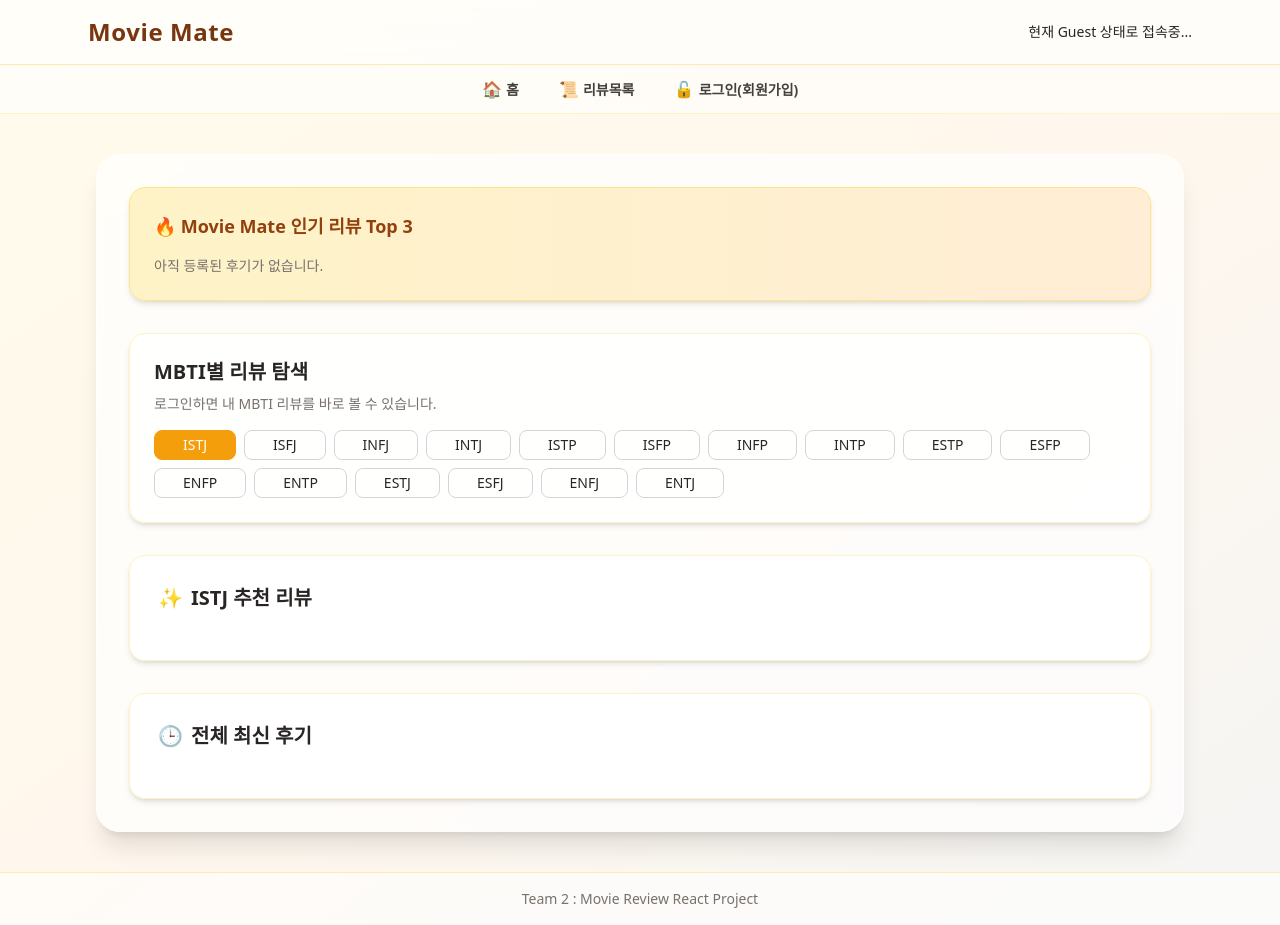
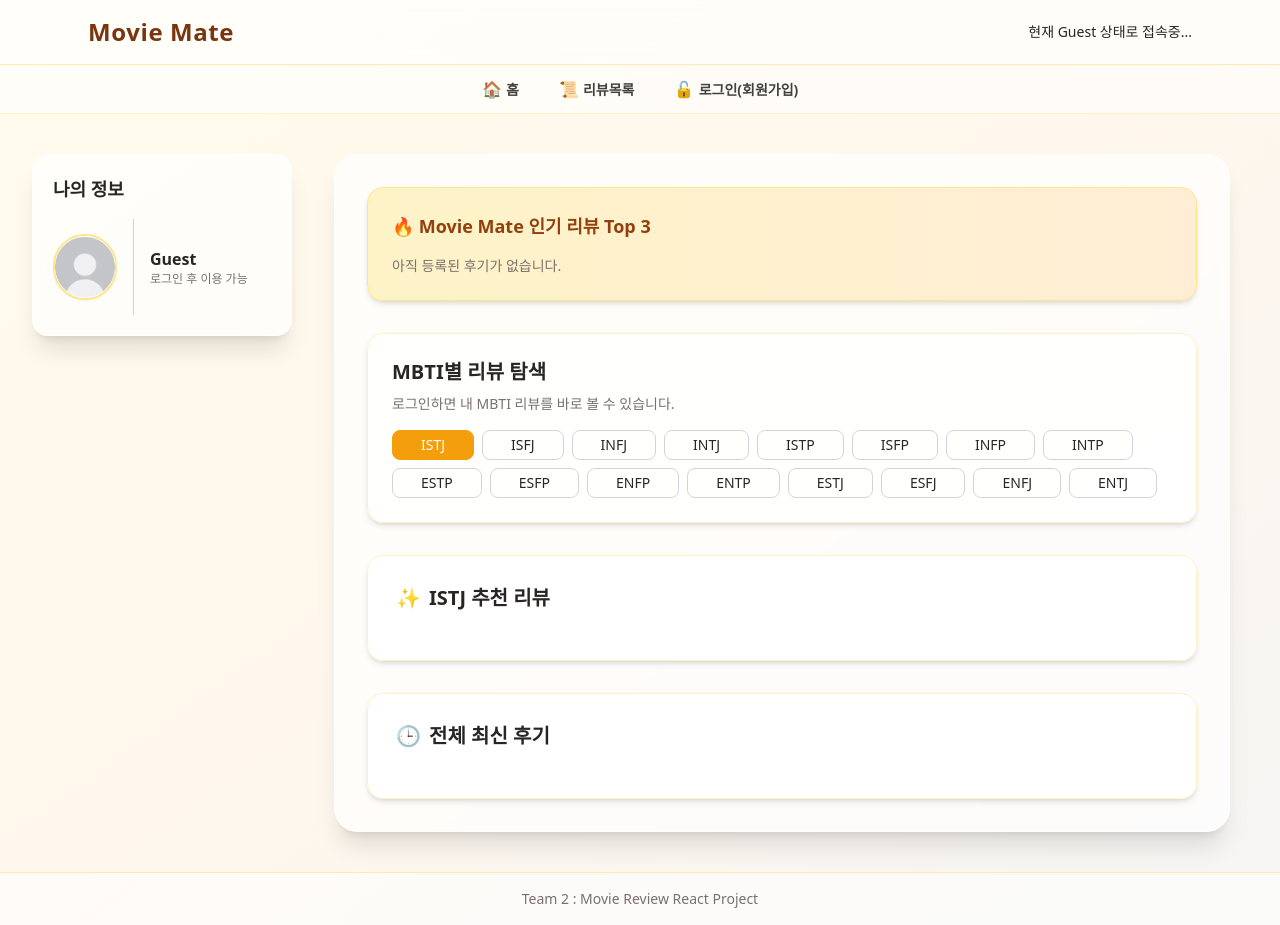
Before and after one commit to Baikseungwoo/IBM-x-RedHat-React-mini-project-movie-mate-, a React (Vite) app in the folder movie mate/: page / in a window 1280 px wide. Built offline with nearby package versions, Linux system fonts and the light colour scheme.

Commit message:
add the final style in mypage and add the userInfo card in whole service page

```diff
--- a/movie mate/src/App.jsx
+++ b/movie mate/src/App.jsx
@@ -13,6 +13,8 @@ import ReviewWritePage from './components/ReviewWritePage';
 import MyPage from './components/MyPage';
 import MyReviewsPage from './components/MyReviewPage';
 import MyLikedReviewsPage from './components/MyLikedReviewPage';
+import basicImage from './image/basic.png';
+import { useLocalStorage } from './hooks/useLocalStorage';
 
 const App = () => {
 
@@ -27,6 +29,24 @@ const App = () => {
     if(ok){logout()}
   }
 
+  const getProfileImage = (userId) => {
+    const profiles = JSON.parse(localStorage.getItem('userProfiles') || '[]');
+    const found = profiles.find((p) => p.userId === userId);
+    return found?.image || basicImage;
+  };
+  const getUserGrade = (reviewCount) => {
+    if (reviewCount <= 10) return { name: '새싹', icon: '🌱' };
+    if (reviewCount <= 20) return { name: '묘목', icon: '🌿' };
+    if (reviewCount <= 30) return { name: '나무', icon: '🌴' };
+    if (reviewCount <= 40) return { name: '숲', icon: '🌳' };
+    return { name: '지구', icon: '🌍' };
+  };
+  const [reviews] = useLocalStorage('reviews', []);
+  const myReviewCount = currentUser
+    ? reviews.filter((r) => r.writerId === currentUser.id).length
+    : 0;
+
+  const userGrade = getUserGrade(myReviewCount);
   return (
     <div className="min-h-screen bg-gradient-to-br from-amber-50 via-orange-50 to-stone-100 text-stone-800">
         <BrowserRouter>
@@ -44,8 +64,57 @@ const App = () => {
             </header>
             < Header />
             <main className="flex-1">
-              <div className="mx-auto max-w-6xl px-4 py-10 sm:px-6 lg:px-8">
-                <div className="rounded-3xl border border-white/60 bg-white/70 p-6 shadow-xl backdrop-blur-sm sm:p-8">
+              <div className="mx-auto w-full max-w-[1300px] px-4 py-10 sm:px-6 lg:px-8">
+                <div className="grid gap-6 grid-cols-[260px_minmax(0,1fr)] items-start">
+
+                  <aside className="lg:sticky lg:top-24 h-fit rounded-2xl border border-white/60 bg-white/70 p-5 shadow-xl backdrop-blur-sm">
+                    <h3 className="text-lg font-semibold text-stone-800 mb-4">나의 정보</h3>
+
+                    <div className="flex items-center gap-4">
+                      <img
+                        src={currentUser ? getProfileImage(currentUser.id) : basicImage}
+                        alt="profile"
+                        className="w-16 h-18 rounded-full object-cover border-2 border-amber-200 shadow-sm"
+                        onError={(e) => {
+                          e.currentTarget.src = basicImage;
+                        }}
+                      />
+
+                        <div className="h-24 w-px bg-stone-300"></div>
+
+                      <div className="flex flex-col my-2 justify-center">
+                        {currentUser ? (
+                          <>
+                            <p className="text-base font-semibold text-stone-800">
+                              <span className='font-thin text-sm'>ID: </span>{currentUser.id}
+                            </p>
+
+                            <span className='my-2'>
+                              <span className='font-thin text-sm'>MBTI: </span>
+                            <span className="mt-1 inline-block w-fit px-2 py-0.5 rounded bg-amber-100 text-amber-700 text-xs font-semibold">
+                              {currentUser.mbti}
+                            </span>
+                            </span>
+                            <p className="text-base text-stone-800">
+                              <span className='font-thin text-sm'>내 등급: </span> <span className='font-bold text-sm'>{userGrade.name} </span> {userGrade.icon}
+                            </p>
+                          </>
+                        ) : (
+                          <>
+                            <p className="text-base font-semibold text-stone-800">
+                              Guest
+                            </p>
+                            <p className="text-xs text-stone-500">
+                              로그인 후 이용 가능
+                            </p>
+                          </>
+                        )}
+                      </div>
+
+                    </div>
+                  </aside>
+
+                  <section className="mx-auto w-full max-w-4xl rounded-3xl border border-white/60 bg-white/70 p-6 shadow-xl backdrop-blur-sm sm:p-8">
                     <Routes>
                       <Route path="/login" element={<LoginPage />} />
                       <Route path="/signup" element={<SignUp />} />
@@ -58,9 +127,10 @@ const App = () => {
                       <Route path="/mypage/my-reviews" element={<MyReviewsPage />} />
                       <Route path="/mypage/liked-reviews" element={<MyLikedReviewsPage />} />
                     </Routes>
+                  </section>
+
                 </div>
               </div>
-
             </main>
             <footer className="border-t border-amber-200/70 bg-white/60 py-4 text-center text-sm text-stone-500">
               Team 2 : Movie Review React Project
--- a/movie mate/src/components/MyPage.jsx
+++ b/movie mate/src/components/MyPage.jsx
@@ -109,7 +109,7 @@ const MyPage = () => {
 
                 <button
                 onClick={onClickEditImage}
-                className="absolute bottom-0 right-0 bg-amber-500 text-white rounded-full p-2 text-xs shadow hover:bg-amber-600 transition"
+                className="absolute bottom-0 right-0 bg-gray-200 text-white rounded-full p-2 text-xs shadow hover:bg-amber-400 transition"
                 >
                 ✏️
                 </button>
```
Lines whose indentation alone changed are shown as unchanged.
